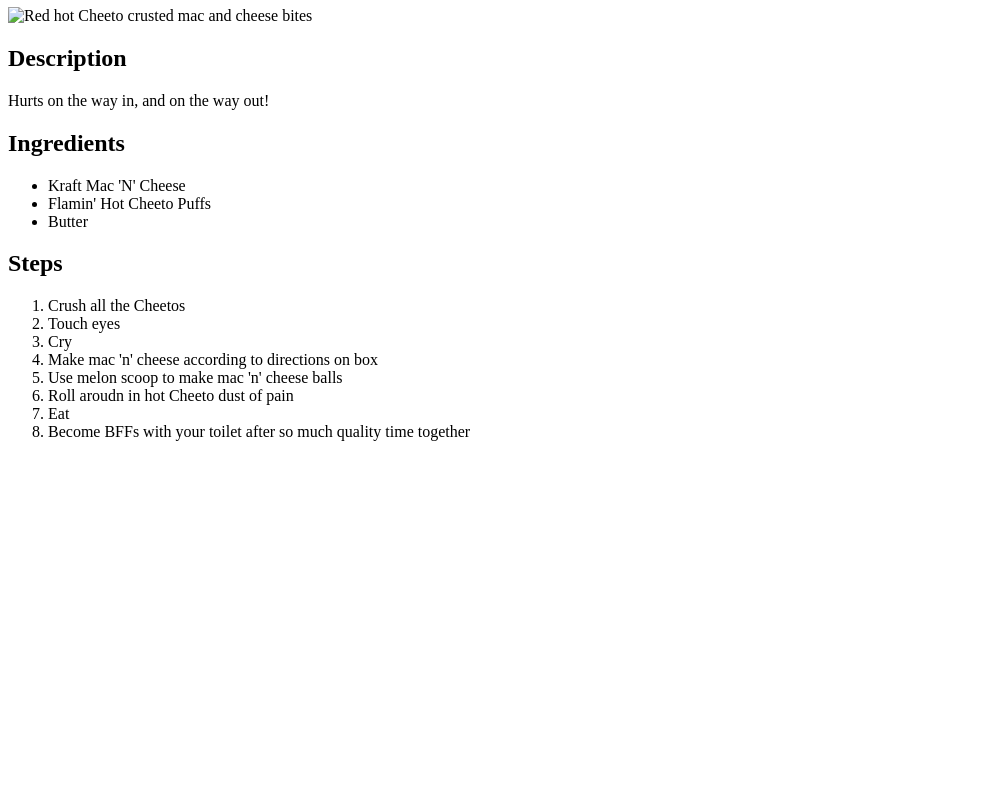
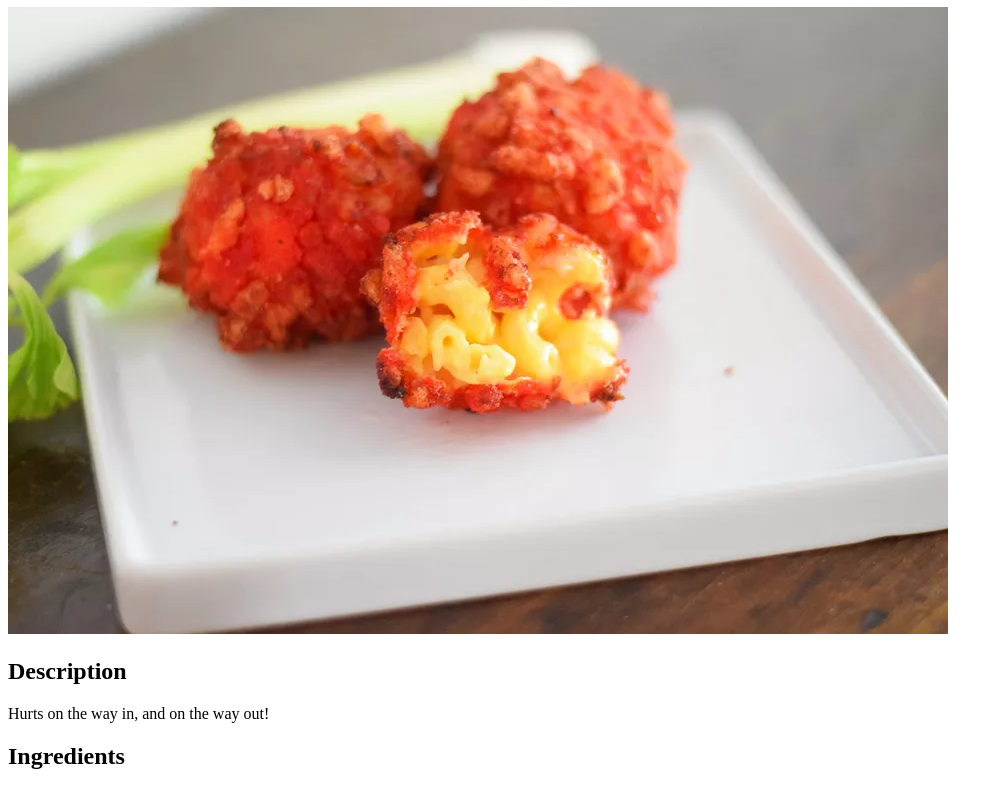
Before and after one commit to ChinchillaLanigera/odin-recipes, a plain HTML site: page recipes/macncheetosbites.html in a window 1280 px wide. Shown: the part 99-886 px from the top of the page, without its empty margins (0-1003 px from the left). Before the commit the page ends 800 px from the top, so only its background shows below. Drawn offline with Linux system fonts and the light colour scheme.

```diff
--- a/recipes/macncheetosbites.html
+++ b/recipes/macncheetosbites.html
@@ -6,7 +6,7 @@
     </head>
     <body>
         <h1>Mac 'N' Cheetos Bites</h1>
-        <img src="macncheetosbites.html" alt="Red hot Cheeto crusted mac and cheese bites">
+        <img src="cheetomac.webp" alt="Red hot Cheeto crusted mac and cheese bites">
         <h2>Description</h2>
         <p>Hurts on the way in, and on the way out!</p>
         <h2>Ingredients</h2>
```
Also changed, not shown: recipes/friedtaratulas.html (+1 -1 lines).
